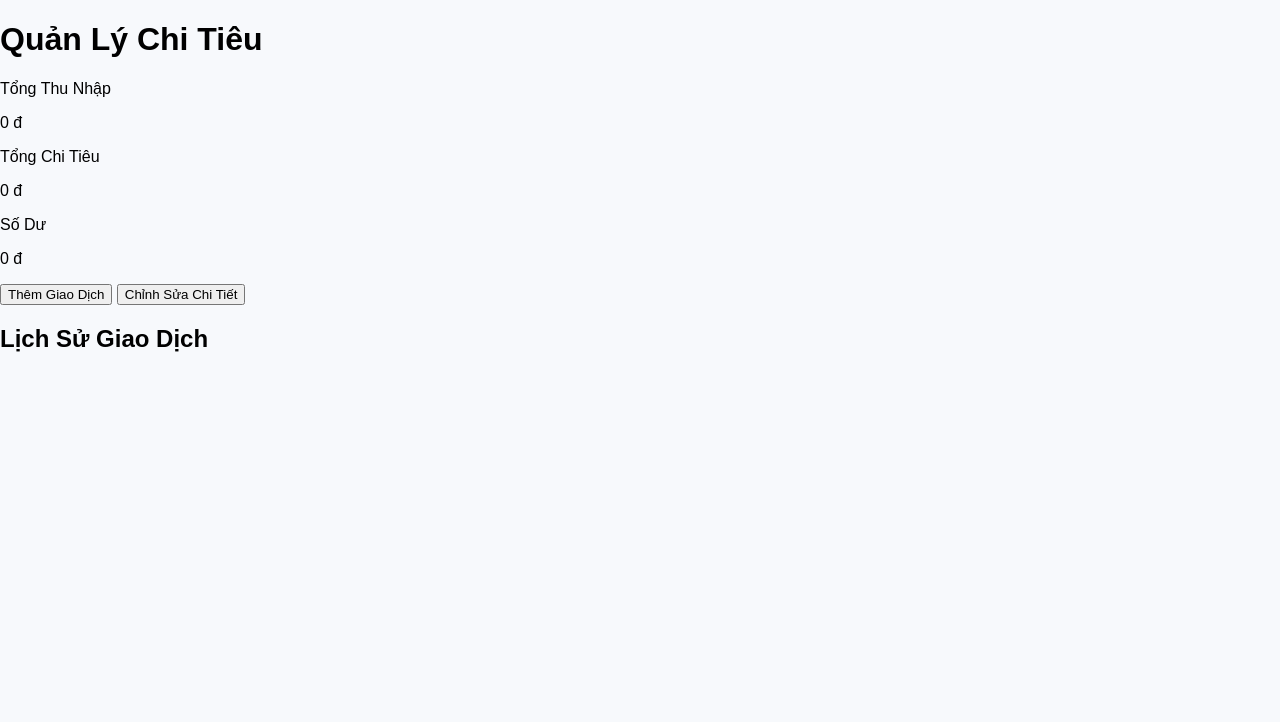
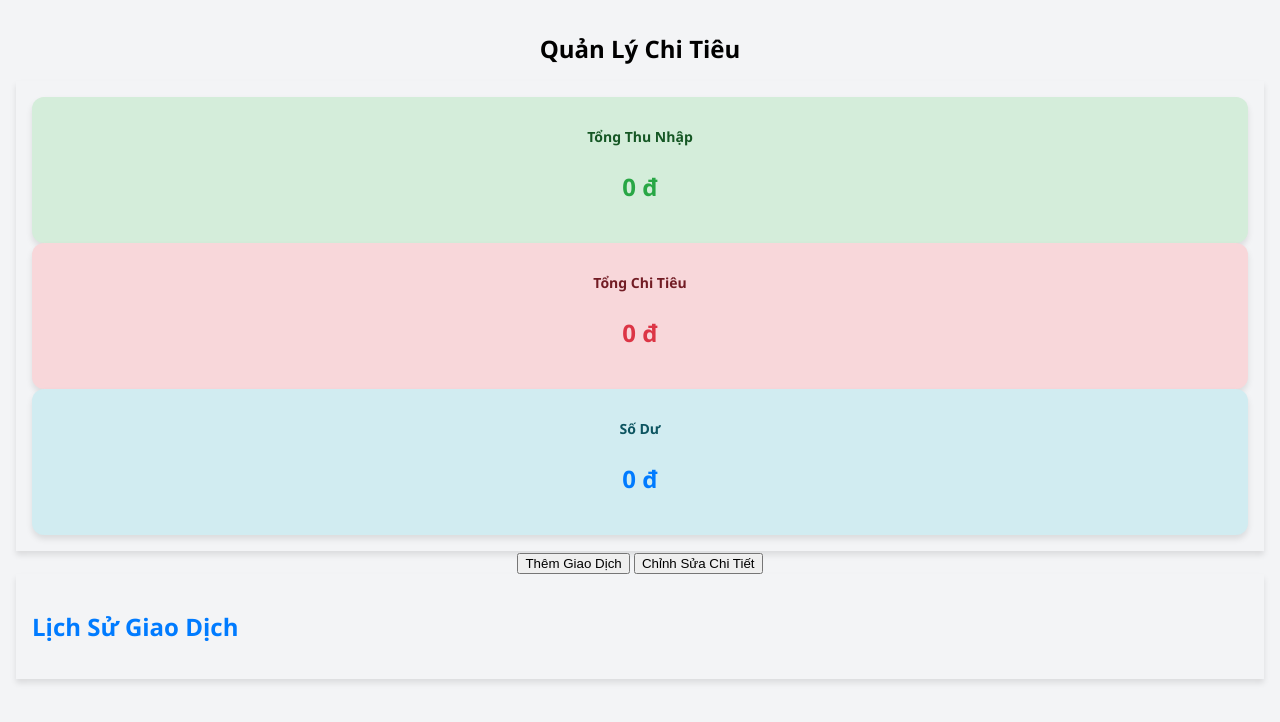
Before and after one commit to Kensadboiz/Tool_tik_tok, a plain HTML site: page quanly.html in a window 1280 px wide. Drawn offline with Linux system fonts and the light colour scheme.

Commit message:
Update quanly.css

```diff
--- a/quanly.css
+++ b/quanly.css
@@ -1,46 +1,109 @@
-/* Toàn cục */
+/* Tổng thể */
 body {
-    font-family: Arial, sans-serif;
-    margin: 0;
-    padding: 0;
-    background-color: #f7f9fc;
+  font-family: 'Segoe UI', sans-serif;
+  background-color: #f3f4f6;
+  margin: 0;
+  padding: 0;
 }
 
-/* Phần tổng quan chi tiêu */
-.bg-gradient-to-r {
-    background: linear-gradient(to right, #4c82fb, #9a5cfd);
-    color: white;
-    padding: 20px;
-    text-align: center;
+/* Các thành phần cơ bản */
+input, select {
+  border: 1px solid #ccc;
+  border-radius: 6px;
+  padding: 8px;
+  width: 100%;
+  box-sizing: border-box;
+  font-size: 1rem;
 }
 
-.bg-blue-600 {
-    background-color: #4c82fb;
-    color: white;
+button {
+  transition: background-color 0.2s ease-in-out;
+}
+
+.hidden {
+  display: none;
+}
+
+/* Lịch sử giao dịch */
+#transaction-calendar li {
+  background-color: #f9fafb;
+  padding: 10px;
+  margin-bottom: 8px;
+  border-radius: 6px;
+  display: flex;
+  justify-content: space-between;
+  align-items: center;
+}
+
+#transaction-calendar li button {
+  margin-left: 4px;
+}
+
+/* Phần hiển thị tổng quan */
+.bg-green-100 {
+  background-color: #d4edda;
+}
+
+.text-green-800 {
+  color: #155724;
+}
+
+.text-green-600 {
+  color: #28a745;
+}
+
+.bg-red-100 {
+  background-color: #f8d7da;
+}
+
+.text-red-800 {
+  color: #721c24;
+}
+
+.text-red-600 {
+  color: #dc3545;
+}
+
+.bg-blue-100 {
+  background-color: #d1ecf1;
+}
+
+.text-blue-800 {
+  color: #0c5460;
+}
+
+.text-blue-600 {
+  color: #007bff;
+}
+
+.p-4 {
+  padding: 16px;
 }
 
 .rounded-lg {
-    border-radius: 8px;
+  border-radius: 12px;
 }
 
-/* Nút */
-button {
-    cursor: pointer;
-    transition: all 0.3s ease-in-out;
+.shadow {
+  box-shadow: 0 4px 6px rgba(0, 0, 0, 0.1);
 }
 
-button:hover {
-    transform: scale(1.05);
+.text-center {
+  text-align: center;
 }
 
-/* Ẩn form */
-.hidden {
-    display: none;
+.text-sm {
+  font-size: 0.875rem;
 }
 
-/* Lịch giao dịch */
-#transaction-calendar li {
-    list-style: none;
-    border-bottom: 1px solid #ccc;
-    padding: 10px 0;
+.text-2xl {
+  font-size: 1.5rem;
 }
+
+.font-bold {
+  font-weight: bold;
+}
+
+.font-semibold {
+  font-weight: 600;
+}
```
